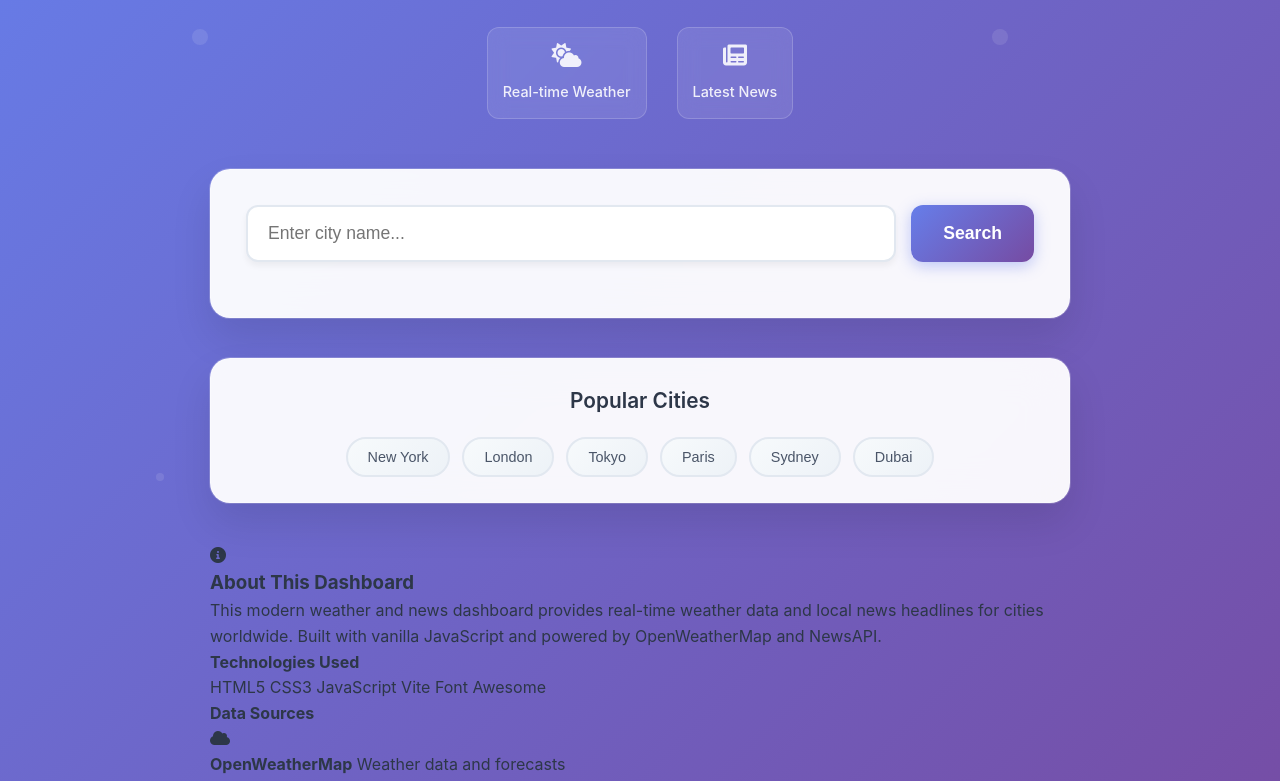
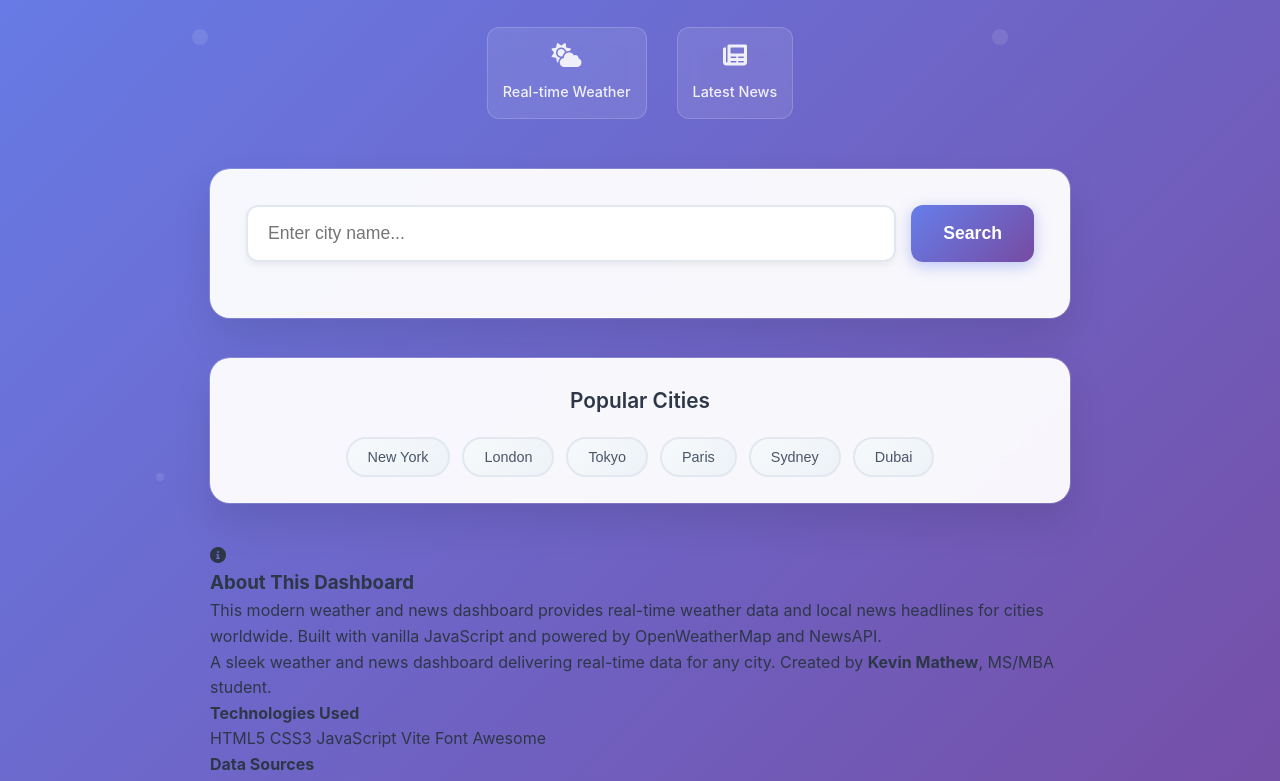
Before and after one commit to kmathew30/cs1060-kmathew30-hw1, a website built with Vite: page index.html in a window 1280 px wide. Shown: the part 163-944 px from the top of the page. Built offline with nearby package versions, Linux system fonts and the light colour scheme.

```diff
--- a/index.html
+++ b/index.html
@@ -118,6 +118,7 @@
               <h3>About This Dashboard</h3>
             </div>
             <p>This modern weather and news dashboard provides real-time weather data and local news headlines for cities worldwide. Built with vanilla JavaScript and powered by OpenWeatherMap and NewsAPI.</p>
+            <p>A sleek weather and news dashboard delivering real-time data for any city. Created by <strong>Kevin Mathew</strong>, MS/MBA student.</p>
 
             <div class="tech-stack">
               <h4>Technologies Used</h4>
```
